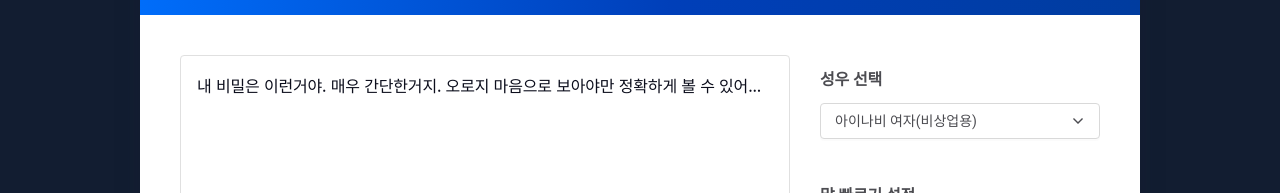
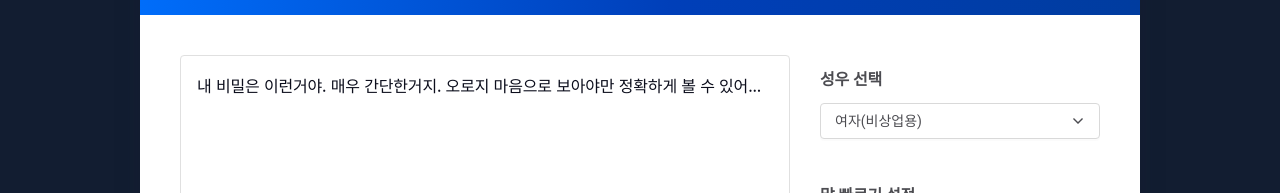
Before and after one commit to tmax-aips/superbrain, a React (Create React App) app: page /tts in a window 1280 px wide. Shown: the part 825-1018 px from the top of the page. Built offline with nearby package versions, Linux system fonts and the light colour scheme.

Commit message:
2022-05-23 TTS 모듈 텍스트 변경
- 기존 아이나비가 들어가는 텍스트 모두 삭제

```diff
--- a/src/pages/TTSDemo/staticData/staticValue.js
+++ b/src/pages/TTSDemo/staticData/staticValue.js
@@ -2,9 +2,9 @@
 export const languageOption = [{ key: 'ko', value: 'Korean (South Korea)' }];
 
 export const spkOptions = [
-	{ key: 'lmy', value: '아이나비 여자(비상업용)' },
-	{ key: 'kss', value: '여자1(비상업용)' },
-	{ key: 'jimi', value: '여자2(비상업용)' },
+	{ key: 'lmy', value: '여자1(비상업용)' },
+	{ key: 'kss', value: '여자2(비상업용)' },
+	{ key: 'jimi', value: '여자3(비상업용)' },
 	{ key: 'tsd1', value: '남자1' },
 	{ key: 'tsd2', value: '남자2' },
 	{ key: 'tsd5', value: '남자3' },
--- a/src/stores/ttsStore.jsx
+++ b/src/stores/ttsStore.jsx
@@ -4,7 +4,7 @@ import { observable } from 'mobx';
 const ttsStore = observable({
 	selected: {
 		lang: { key: 'ko', value: 'Korean (South Korea)' },
-		spk: { key: 'lmy', value: '아이나비 여자(비상업용)' },
+		spk: { key: 'lmy', value: '여자(비상업용)' },
 		speed: 1,
 		uid: 'test',
 	},
```
